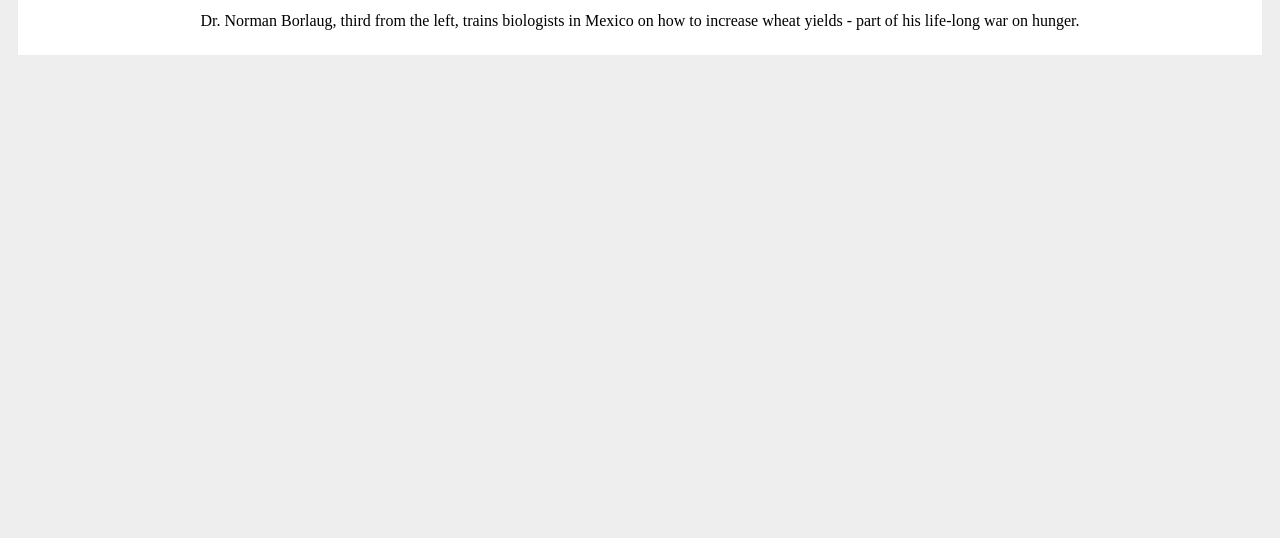
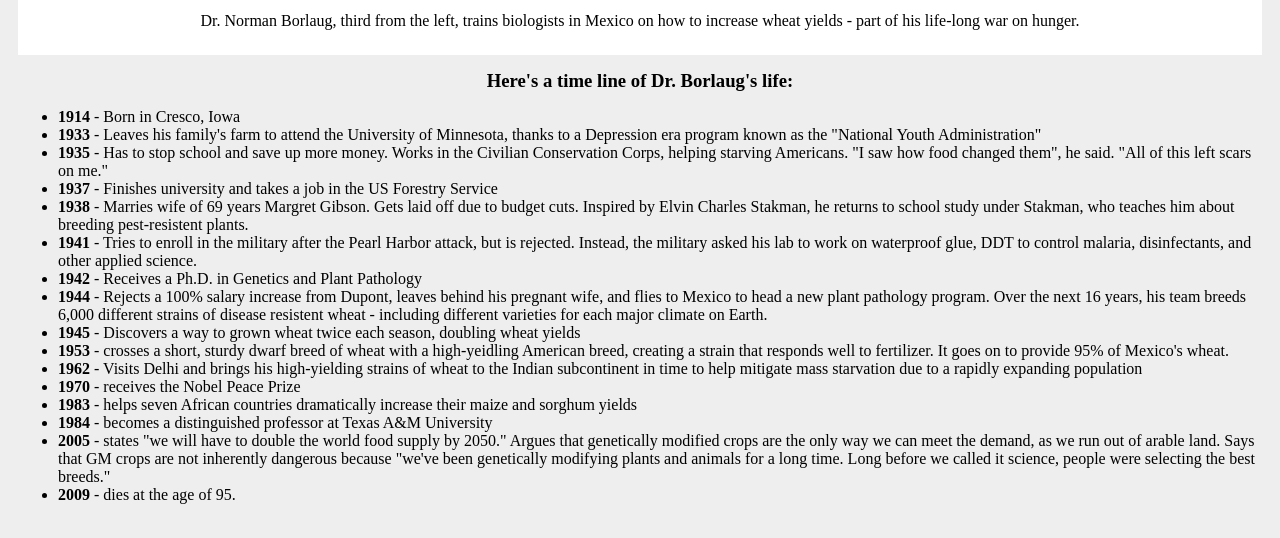
Before and after one commit to Isaac-onah/tributepage, a plain HTML site: page index.html in a window 1280 px wide. Shown: the part 445-983 px from the top of the page. Before the commit the page ends 800 px from the top, so only its background shows below. Drawn offline with Linux system fonts and the light colour scheme.

Commit message:
isaac third commit

```diff
--- a/index.html
+++ b/index.html
@@ -20,6 +20,81 @@
                     of his life-long war on hunger.
                 </figcaption>
             </figure>
+            <h3 id="tribute-info" >Here's a time line of Dr. Borlaug's life:</h3>
+            <ul>
+                    <li><strong>1914</strong> - Born in Cresco, Iowa</li>
+                    <li>
+                      <strong>1933</strong> - Leaves his family's farm to attend the
+                      University of Minnesota, thanks to a Depression era program known as
+                      the "National Youth Administration"
+                    </li>
+                    <li>
+                      <strong>1935</strong> - Has to stop school and save up more money.
+                      Works in the Civilian Conservation Corps, helping starving
+                      Americans. "I saw how food changed them", he said. "All of this left
+                      scars on me."
+                    </li>
+                    <li>
+                      <strong>1937</strong> - Finishes university and takes a job in the
+                      US Forestry Service
+                    </li>
+                    <li>
+                      <strong>1938</strong> - Marries wife of 69 years Margret Gibson.
+                      Gets laid off due to budget cuts. Inspired by Elvin Charles Stakman,
+                      he returns to school study under Stakman, who teaches him about
+                      breeding pest-resistent plants.
+                    </li>
+                    <li>
+                      <strong>1941</strong> - Tries to enroll in the military after the
+                      Pearl Harbor attack, but is rejected. Instead, the military asked
+                      his lab to work on waterproof glue, DDT to control malaria,
+                      disinfectants, and other applied science.
+                    </li>
+                    <li>
+                      <strong>1942</strong> - Receives a Ph.D. in Genetics and Plant
+                      Pathology
+                    </li>
+                    <li>
+                      <strong>1944</strong> - Rejects a 100% salary increase from Dupont,
+                      leaves behind his pregnant wife, and flies to Mexico to head a new
+                      plant pathology program. Over the next 16 years, his team breeds
+                      6,000 different strains of disease resistent wheat - including
+                      different varieties for each major climate on Earth.
+                    </li>
+                    <li>
+                      <strong>1945</strong> - Discovers a way to grown wheat twice each
+                      season, doubling wheat yields
+                    </li>
+                    <li>
+                      <strong>1953</strong> - crosses a short, sturdy dwarf breed of wheat
+                      with a high-yeidling American breed, creating a strain that responds
+                      well to fertilizer. It goes on to provide 95% of Mexico's wheat.
+                    </li>
+                    <li>
+                      <strong>1962</strong> - Visits Delhi and brings his high-yielding
+                      strains of wheat to the Indian subcontinent in time to help mitigate
+                      mass starvation due to a rapidly expanding population
+                    </li>
+                    <li><strong>1970</strong> - receives the Nobel Peace Prize</li>
+                    <li>
+                      <strong>1983</strong> - helps seven African countries dramatically
+                      increase their maize and sorghum yields
+                    </li>
+                    <li>
+                      <strong>1984</strong> - becomes a distinguished professor at Texas
+                      A&amp;M University
+                    </li>
+                    <li>
+                      <strong>2005</strong> - states "we will have to double the world
+                      food supply by 2050." Argues that genetically modified crops are the
+                      only way we can meet the demand, as we run out of arable land. Says
+                      that GM crops are not inherently dangerous because "we've been
+                      genetically modifying plants and animals for a long time. Long
+                      before we called it science, people were selecting the best breeds."
+                    </li>
+                    <li><strong>2009</strong> - dies at the age of 95.</li>
+            </ul>
+
 
         </main>
     </body>
```
